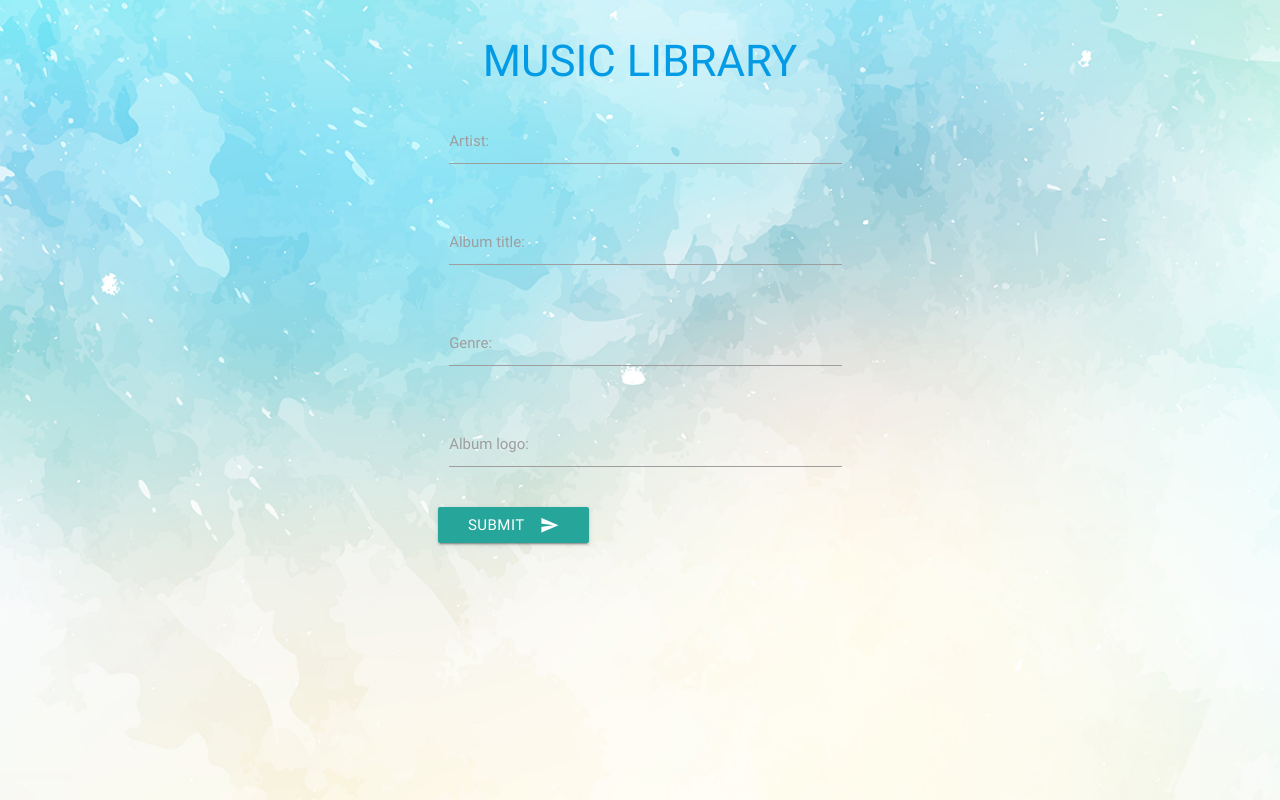
After one commit to mukulmantosh/MusicApp, a Django app: page /music/album/add/ in a window 1280 px wide. The commit adds this page. Run offline with Django 3.2, Linux system fonts and the light colour scheme; some libraries are stand-ins or nearby versions.

Commit message:
Worked on CRUD Module

```diff
--- a/music/models.py
+++ b/music/models.py
@@ -1,4 +1,5 @@
 from django.db import models
+from django.core.urlresolvers import reverse
 
 # Create your models here.
 
@@ -7,6 +8,10 @@ class Album(models.Model):
 	album_title = models.CharField(max_length=500)
 	genre = models.CharField(max_length=100)
 	album_logo= models.CharField(max_length=1500)
+
+
+	def get_absolute_url(self):
+		return reverse('music:detail', kwargs={'pk':self.pk})
 
 	def __str__(self):
 		return self.artist
--- /dev/null
+++ b/music/templates/music/album_form.html
@@ -0,0 +1,25 @@
+{%  extends 'layouts.html' %}
+{% load static %}
+
+{% block content %}
+
+ <div class="row">
+<div class="col m4"></div>
+    <form class="col s8" action="" method="post" enctype="multipart/form-data">
+    {% csrf_token %}
+
+    {% include 'music/form-template.html' %}
+
+
+
+
+	   <button class="btn waves-effect waves-light" type="submit" name="action">Submit
+    <i class="material-icons right">send</i>
+  </button>
+    </form>
+  </div>
+
+  <div class="col m4"></div>
+
+
+{% endblock %}
--- /dev/null
+++ b/music/templates/music/form-template.html
@@ -0,0 +1,11 @@
+{% for field in form %}
+<span class="red-text">{{field.errors}}</span>
+
+	  <div class="row">
+        <div class="input-field col s6">
+          {{ field }}
+          {{ field.label_tag }}
+        </div>
+      </div>
+
+{% endfor %}
--- a/music/urls.py
+++ b/music/urls.py
@@ -15,5 +15,8 @@ app_name = 'music'
 urlpatterns = [
     url(r'^$', views.IndexView.as_view() , name='index'),
     url(r'^(?P<pk>[0-9]+)$', views.DetailView.as_view(), name='detail'),
+    url(r'album/add/$', views.AlbumCreate.as_view(), name='album-add'),
+    url(r'album/(?P<pk>[0-9]+)/$', views.AlbumUpdate.as_view(), name='album-update'),
+    url(r'album/(?P<pk>[0-9]+)/delete/$', views.AlbumDelete.as_view(), name='album-delete'),
 
 ]
--- a/music/views.py
+++ b/music/views.py
@@ -47,6 +47,8 @@
 
 from django.views import generic
 from .models import Album
+from django.views.generic.edit import CreateView, UpdateView,DeleteView
+from django.core.urlresolvers import reverse_lazy
 
 
 class IndexView(generic.ListView):
@@ -60,3 +62,20 @@ class IndexView(generic.ListView):
 class DetailView(generic.DetailView):
 	model = Album
 	template_name = 'music/detail.html'
+
+
+
+class AlbumCreate(CreateView):
+	model = Album
+	fields = ['artist','album_title','genre','album_logo']
+
+
+
+class AlbumUpdate(UpdateView):
+	model = Album
+	fields = ['artist','album_title','genre','album_logo']
+
+
+class AlbumDelete(DeleteView):
+	model = Album
+	success_url = reverse_lazy('music:index')
--- a/templates/index.html
+++ b/templates/index.html
@@ -22,6 +22,10 @@
 
   <div class="row center">
    <a href="/music" class="btn-large waves-effect waves-light light-blue">EXPLORE MUSIC</a>
+
+   <a href="{% url 'music:album-add' %}" class="btn-large waves-effect waves-light light-green">ADD ALBUM </a>
+
+
   </div>
  <br><br>
 
--- a/templates/layouts.html
+++ b/templates/layouts.html
@@ -25,7 +25,7 @@
       <div class="section no-pad-bot" id="index-banner">
     <div class="container">
 
-      <h3 class="header center red-text">MUSIC LIBRARY</h3>
+      <h3 class="header center red-text"><a href="/">MUSIC LIBRARY</a></h3>
 
 
     </div>
```
Also changed, not shown: music/templates/music/index.html (+21 -13 lines).
